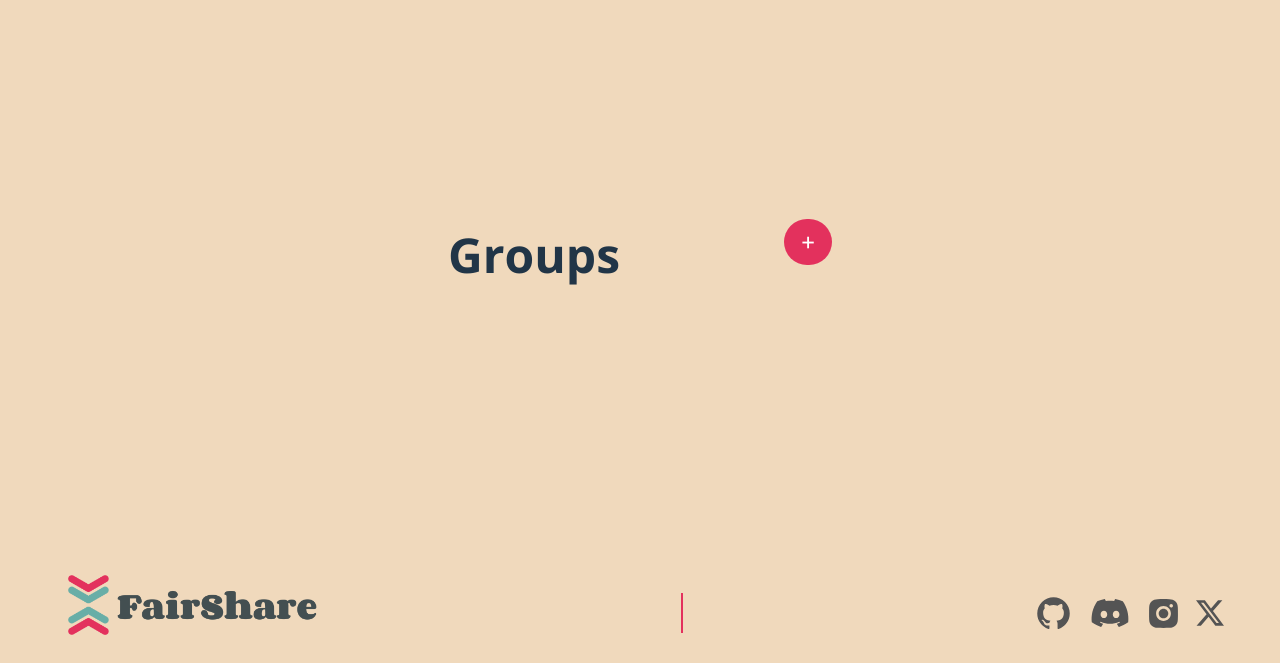
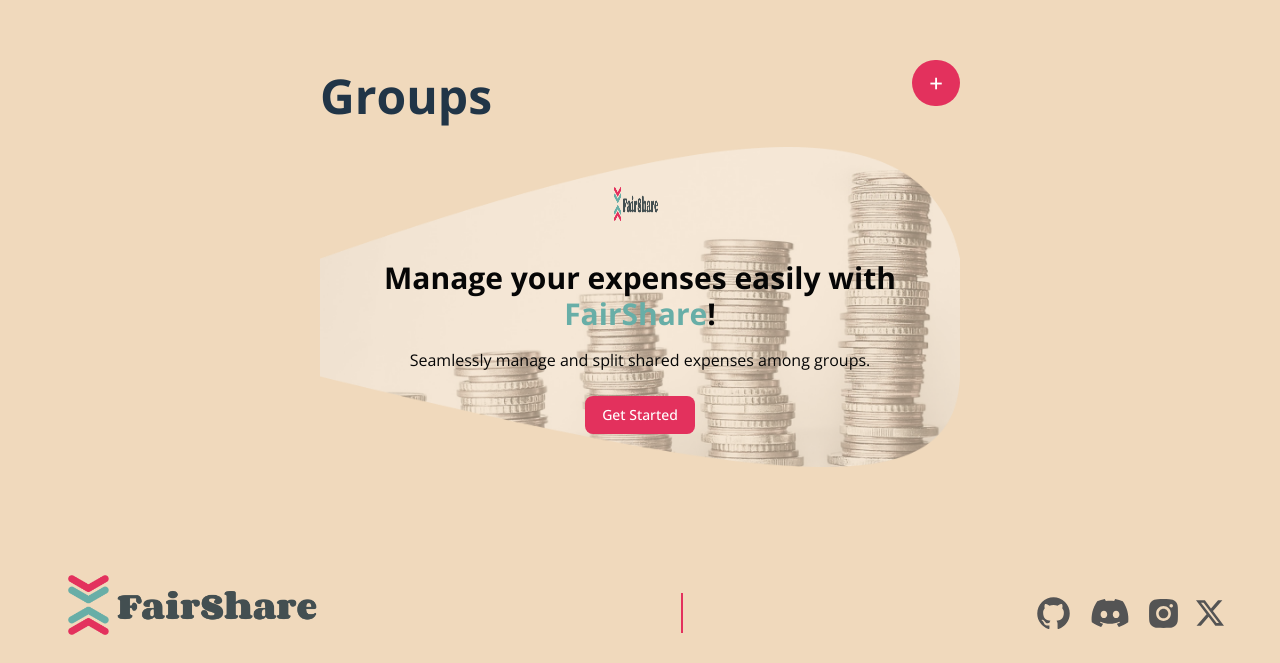
Before and after one commit to chingu-voyages/v51-tier2-team-27, a React (Vite) app in the folder vite-project/: page / in a window 1280 px wide. Shown: the part 137-800 px from the top of the page. Built offline with nearby package versions, Linux system fonts and the light colour scheme.

Commit message:
images/button added

```diff
--- a/vite-project/src/App.jsx
+++ b/vite-project/src/App.jsx
@@ -4,6 +4,7 @@
 import CreateGroup from './components/CreateGroup';
 import DisplayGroupList from './components/DisplayGroupList'
 import Footer from './components/Footer'
+import LandingTop from './landing/LandingTop'
 
 function App() {
   const [addGroupModalIsOpen, setAddGroupModalIsOpen] = useState(false);
@@ -41,7 +42,7 @@
 
   return (
     <>
-    {/* <HomeScreen />   */}
+    {/* <HomeScreen /> */}
     <CreateGroup
     addGroupModalIsOpen={addGroupModalIsOpen}
     addGroup={addGroup}
@@ -54,6 +55,7 @@
       deleteGroup={deleteGroup}
       addGroupModalIsOpen={addGroupModalIsOpen}
     />
+    <LandingTop />
     <Footer />
     </>
   )
--- a/vite-project/src/landing/LandingTop.jsx
+++ b/vite-project/src/landing/LandingTop.jsx
@@ -0,0 +1,24 @@
+import Logo from '../assets/logoTrans.png';
+import Coins from '../assets/hero-image.png';
+
+export default function LandingTop() {
+  return (
+    <div className="relative flex flex-col items-center justify-center text-center p-8">
+      <div className="absolute inset-0 flex justify-center items-center">
+        <img src={Coins} alt="Coins" className="object-cover" />
+      </div>
+      <div className="relative flex items-center mb-8">
+        <img src={Logo} alt="FairShare Logo" className="w-12 h-12 mr-2" />
+      </div>
+      <div className="relative max-w-xl">
+        <h1 className="text-3xl font-bold mb-4 text-black">
+          Manage your expenses easily with <span className="text-[#68AEA7]">FairShare</span>!
+        </h1>
+        <p className="mb-6 text-black">Seamlessly manage and split shared expenses among groups.</p>
+        <button className="bg-[#E3315D] text-white py-2 px-4 rounded-lg text-sm">
+          Get Started
+        </button>
+      </div>
+    </div>
+  );
+};
```
